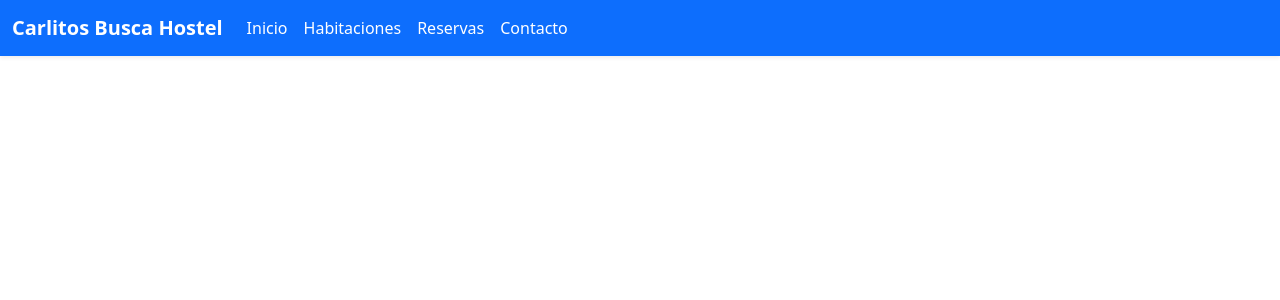
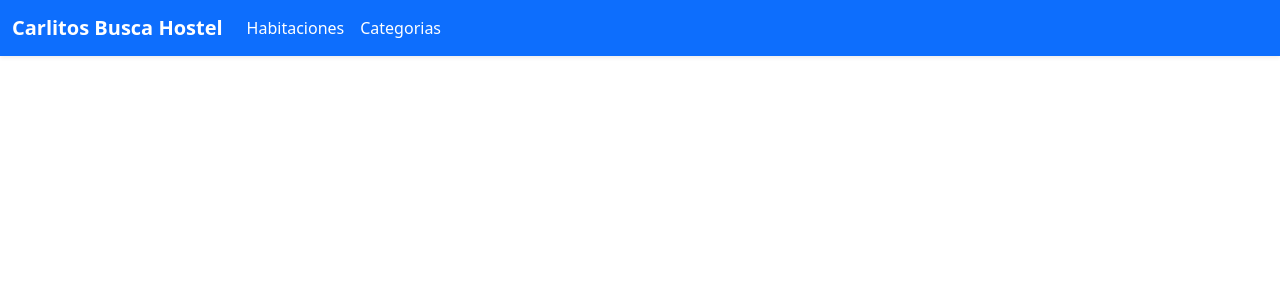
Before and after one commit to IgnacioLemma/web2-trabajo-especial, a PHP site: page /templates/header.phtml in a window 1280 px wide. Shown: the top 300 px of the page. Run offline with PHP 8.4, Linux system fonts and the light colour scheme.

Commit message:
Actualizado MVC || Agreado Templates

```diff
--- a/app/controllers/hostel.controller.php
+++ b/app/controllers/hostel.controller.php
@@ -11,6 +11,7 @@ class Hostelcontroller{
         $this->model = new HostelModel();
         $this->view = new HostelView();
     }
+
     public function showRoom() {
         $rooms = $this->model->getRooms(); // Obtiene todas las habitaciones
         return $this->view->showRooms($rooms); // Envía las habitaciones a la vista
--- a/app/views/hostel.view.php
+++ b/app/views/hostel.view.php
@@ -1,6 +1,7 @@
 <?php
 
 class HostelView {
+
     // Muestra la lista de habitaciones
     public function showRooms($rooms) {
         require_once './templates/header.phtml';
--- a/templates/header.phtml
+++ b/templates/header.phtml
@@ -11,28 +11,19 @@
 <body>
     <nav class="navbar navbar-expand-lg navbar-dark bg-primary shadow-sm">
         <div class="container-fluid">
-            <a class="navbar-brand fw-bold" href="#">Carlitos Busca Hostel</a>
+            <a class="navbar-brand fw-bold" href="index">Carlitos Busca Hostel</a>
             <button class="navbar-toggler" type="button" data-bs-toggle="collapse" data-bs-target="#navbarNav" aria-controls="navbarNav" aria-expanded="false" aria-label="Toggle navigation">
                 <span class="navbar-toggler-icon"></span>
             </button>
             <div class="collapse navbar-collapse" id="navbarNav">
                 <ul class="navbar-nav me-auto mb-2 mb-lg-0">
                     <li class="nav-item">
-                        <a class="nav-link active" aria-current="page" href="index">Inicio</a>
+                        <a class="nav-link active" href="Rooms">Habitaciones</a>
                     </li>
                     <li class="nav-item">
-                        <a class="nav-link active" href="">Habitaciones</a>
-                    </li>
-                    <li class="nav-item">
-                        <a class="nav-link active" href="showReservas">Reservas</a>
-                    </li>
-                    <li class="nav-item">
-                        <a class="nav-link active" href="">Contacto</a>
+                        <a class="nav-link active" href="ListCatergory">Categorias</a>
                     </li>
                 </ul>
             </div>
         </div>
     </nav>
-
-</body>
-</html>
```
Also changed, not shown: router.php (+6 -3 lines).
